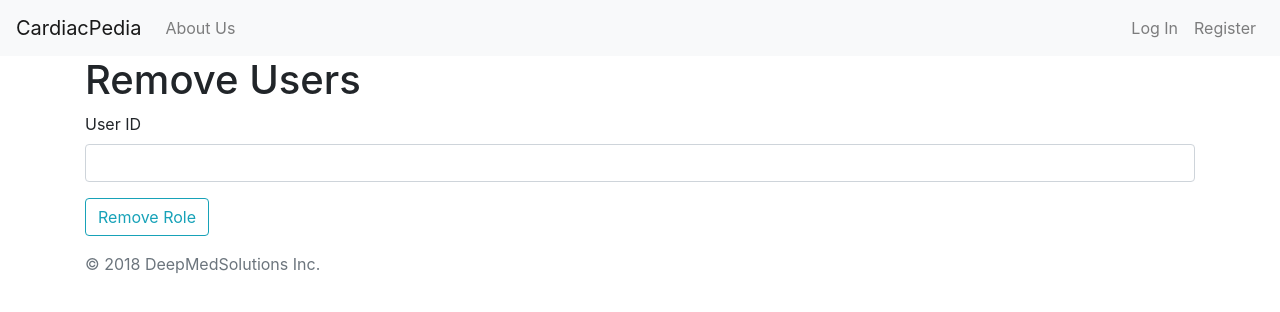
After one commit to farbodab/cardiacpedia, a Flask app: template cardiacpedia/templates/Admin/remove_user.html in a window 1280 px wide. The commit adds this page. Shown: the top 312 px of the page. Run offline with Flask 2, Linux system fonts and the light colour scheme; the template is opened without the code that fills it: values that come from a table or form of the project are taken from there, others are empty; some libraries are stand-ins or nearby versions.

Commit message:
Added a remove user page

```diff
--- /dev/null
+++ b/cardiacpedia/templates/Admin/remove_user.html
@@ -0,0 +1,15 @@
+{% extends "base.html" %}
+{% from 'bootstrap/form.html' import render_field %}
+
+{% block title %}Remove Users{% endblock %}
+{% block content %}
+<h1>Remove Users</h1>
+<form class="form-group" method="POST">
+     {{ form.hidden_tag() }}
+     {{ render_field(form.user_id) }}
+     <div class="form-group">
+         {{ form.submit(class="btn btn-outline-info") }}
+     </div>
+</form>
+
+{% endblock %}
--- a/cardiacpedia/templates/base.html
+++ b/cardiacpedia/templates/base.html
@@ -29,6 +29,7 @@
               </a>
               <div class="dropdown-menu" aria-labelledby="navbarDropdown">
                 <a class="dropdown-item" href="{{ url_for('users.admin_users_view_users') }}">View Users</a>
+                <a class="dropdown-item" href="{{ url_for('users.admin_users_remove_users') }}">Remove Users</a>
                 <a class="dropdown-item" href="{{ url_for('users.admin_users_view_roles') }}">View Roles</a>
                 <a class="dropdown-item" href="{{ url_for('users.admin_users_add_roles') }}">Add Roles</a>
                 <a class="dropdown-item" href="{{ url_for('users.admin_users_remove_roles') }}">Remove Roles</a>
--- a/cardiacpedia/users/forms.py
+++ b/cardiacpedia/users/forms.py
@@ -24,3 +24,7 @@ class Add_Roles(FlaskForm):
 class Remove_Roles(FlaskForm):
     role_id = IntegerField('Role ID', validators=[DataRequired(message='Role name cannot be left blank')])
     submit = SubmitField('Remove Role')
+
+class Remove_Users(FlaskForm):
+    user_id = IntegerField('User ID', validators=[DataRequired(message='Role name cannot be left blank')])
+    submit = SubmitField('Remove Role')
```
Also changed, not shown: cardiacpedia/users/views.py (+47 -22 lines).
